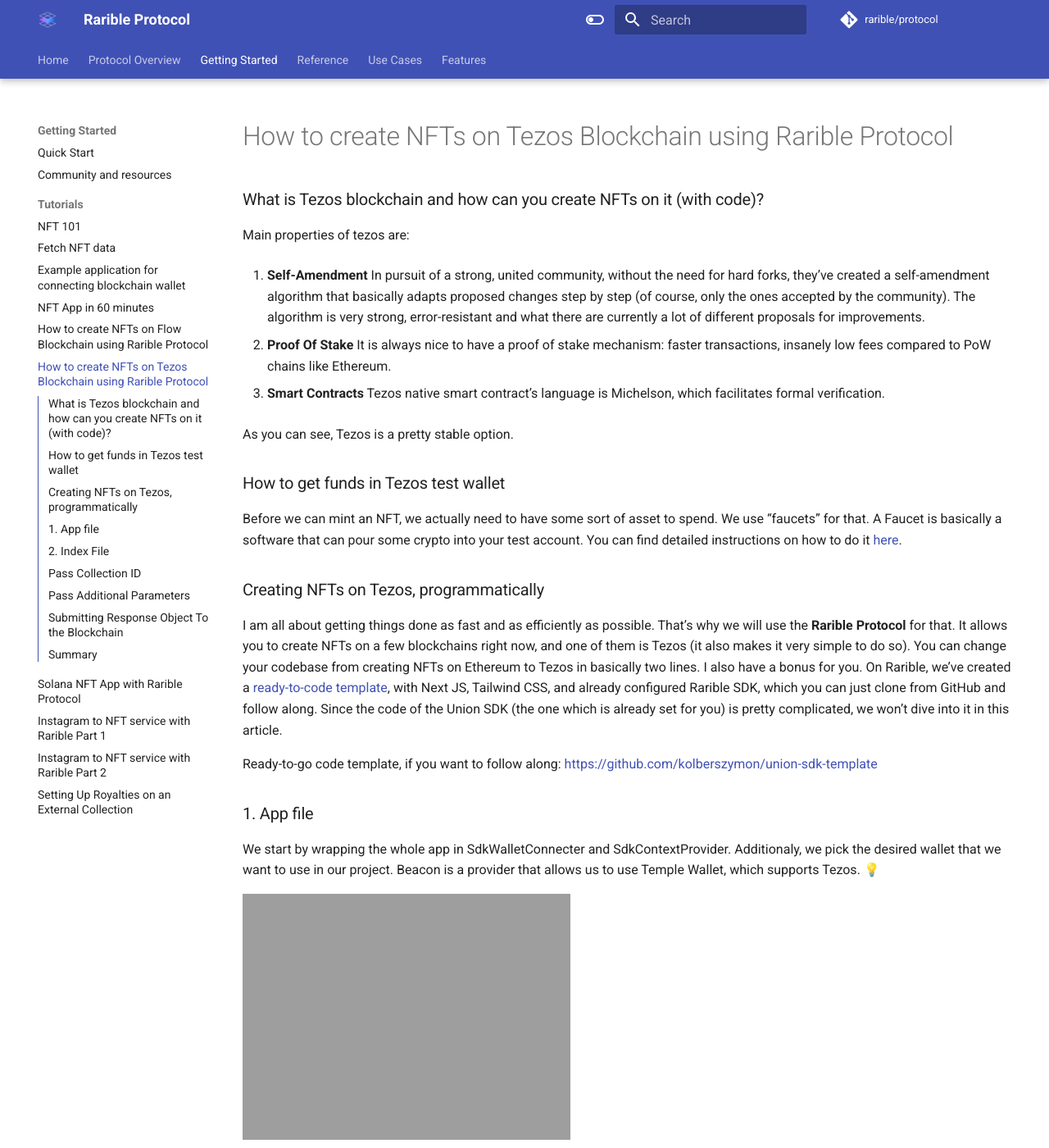
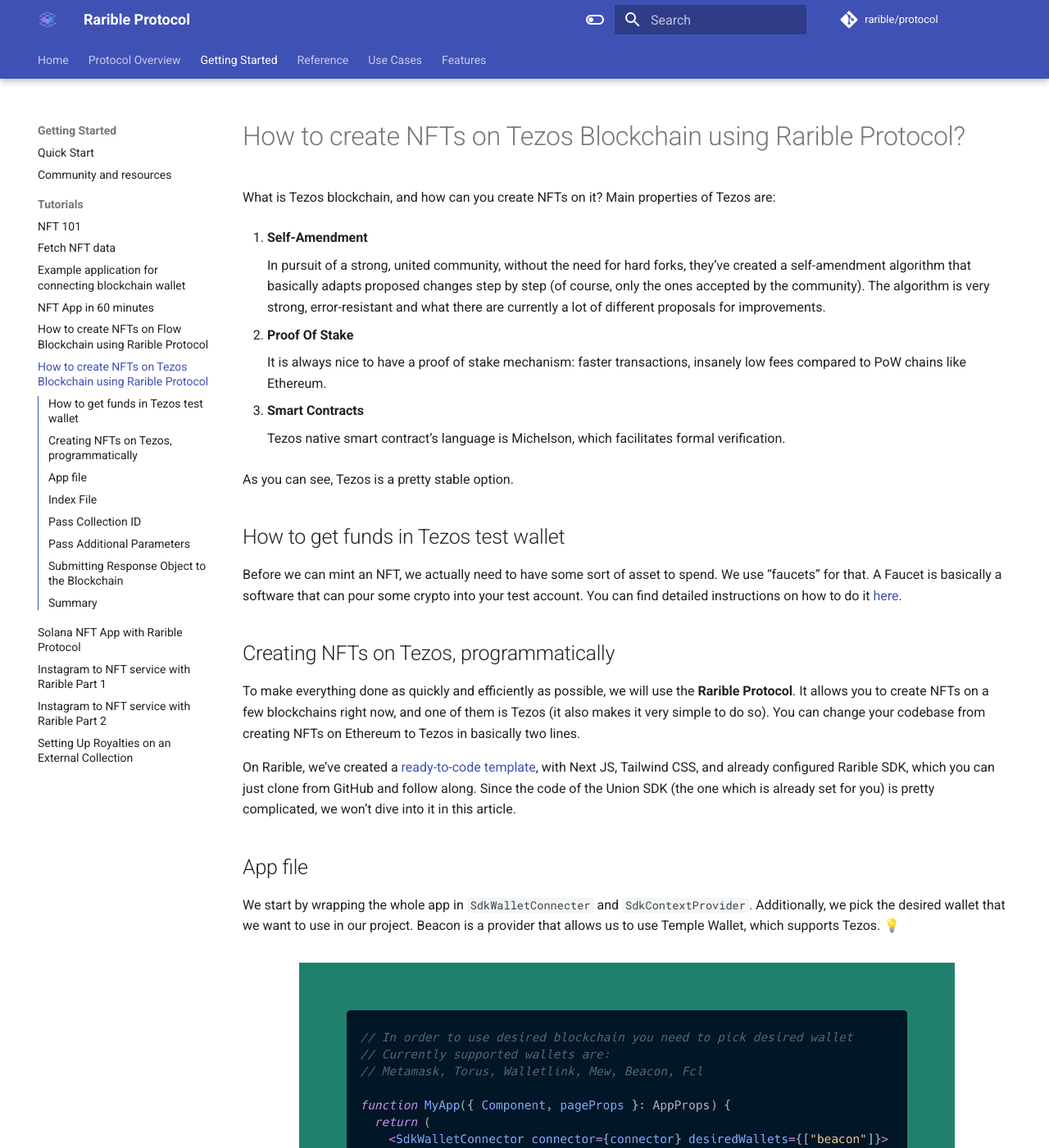
Before and after one commit to rarible/protocol, an MkDocs documentation site: the page built from docs/getting-started/tezos-blockchain-tutorial.md, in a window 1280 px wide and 1400 px high. Shown: the whole window at 82% size. Built offline with MkDocs 1.6.1 and Material for MkDocs 9.7.7, drawn with Linux system fonts in a browser that asks for light colours; comment, search, counter and statistics services are not loaded; some of the changed text lies outside the part shown.

Commit message:
feat: update tezos article

```diff
--- a/docs/getting-started/tezos-blockchain-tutorial.md
+++ b/docs/getting-started/tezos-blockchain-tutorial.md
@@ -1,48 +1,55 @@
 ---
-title: How to create NFTs on Tezos Blockchain using Rarible
-description: Tezos blockchain with Rarible API tutorial
+title: How to create NFTs on Tezos Blockchain using Rarible Protocol
+description: Tezos blockchain with Rarible Protocol tutorial
 ---
 
-### What is Tezos blockchain and how can you create NFTs on it (with code)?
+# How to create NFTs on Tezos Blockchain using Rarible Protocol?
 
-Main properties of tezos are:
+What is Tezos blockchain, and how can you create NFTs on it? Main properties of Tezos are:
 
 1. **Self-Amendment**
-   In pursuit of a strong, united community, without the need for hard forks, they’ve created a self-amendment algorithm that basically adapts proposed changes step by step (of course, only the ones accepted by the community). The algorithm is very strong, error-resistant and what there are currently a lot of different proposals for improvements.
+
+    In pursuit of a strong, united community, without the need for hard forks, they’ve created a self-amendment algorithm that basically adapts proposed changes step by step (of course, only the ones accepted by the community). The algorithm is very strong, error-resistant and what there are currently a lot of different proposals for improvements.
 
 2. **Proof Of Stake**
-   It is always nice to have a proof of stake mechanism: faster transactions, insanely low fees compared to PoW chains like Ethereum.
+
+    It is always nice to have a proof of stake mechanism: faster transactions, insanely low fees compared to PoW chains like Ethereum.
 
 3. **Smart Contracts**
-   Tezos native smart contract’s language is Michelson, which facilitates formal verification.
+
+    Tezos native smart contract’s language is Michelson, which facilitates formal verification.
 
 As you can see, Tezos is a pretty stable option.
 
-### How to get funds in Tezos test wallet
+## How to get funds in Tezos test wallet
 
 Before we can mint an NFT, we actually need to have some sort of asset to spend. We use “faucets” for that. A Faucet is basically a software that can pour some crypto into your test account. You can find detailed instructions on how to do it [here](https://usual-20something-guy.medium.com/tezos-faucet-how-to-get-free-tezos-for-hangzhou-test-blockchain-36fd188515b7).
 
-### Creating NFTs on Tezos, programmatically
+## Creating NFTs on Tezos, programmatically
 
-I am all about getting things done as fast and as efficiently as possible. That’s why we will use the **Rarible Protocol** for that. It allows you to create NFTs on a few blockchains right now, and one of them is Tezos (it also makes it very simple to do so). You can change your codebase from creating NFTs on Ethereum to Tezos in basically two lines. I also have a bonus for you. On Rarible, we’ve created a [ready-to-code template](https://github.com/kolberszymon/union-sdk-template), with Next JS, Tailwind CSS, and already configured Rarible SDK, which you can just clone from GitHub and follow along. Since the code of the Union SDK (the one which is already set for you) is pretty complicated, we won’t dive into it in this article.
+To make everything done as quickly and efficiently as possible, we will use the **Rarible Protocol**. It allows you to create NFTs on a few blockchains right now, and one of them is Tezos (it also makes it very simple to do so). You can change your codebase from creating NFTs on Ethereum to Tezos in basically two lines.
 
-Ready-to-go code template, if you want to follow along: [https://github.com/kolberszymon/union-sdk-template](https://github.com/kolberszymon/union-sdk-template)
+On Rarible, we’ve created a [ready-to-code template](https://github.com/kolberszymon/union-sdk-template), with Next JS, Tailwind CSS, and already configured Rarible SDK, which you can just clone from GitHub and follow along. Since the code of the Union SDK (the one which is already set for you) is pretty complicated, we won’t dive into it in this article.
 
-### 1. App file
+## App file
 
-We start by wrapping the whole app in SdkWalletConnecter and SdkContextProvider. Additionaly, we pick the desired wallet that we want to use in our project. Beacon is a provider that allows us to use Temple Wallet, which supports Tezos. 💡
+We start by wrapping the whole app in `SdkWalletConnecter` and `SdkContextProvider`. Additionally, we pick the desired wallet that we want to use in our project. Beacon is a provider that allows us to use Temple Wallet, which supports Tezos. 💡
 
-![_app.tsx (BTW you already have it on template file, I’m just importing it)](./img/0*BJsBeViVzagyTuIl.png)
+<figure markdown>
+![_app.tsx](./img/tezos_1.png){ width="800" }
+</figure>
 
-If you want to change the appearance of the “connect wallet” button, you can do it in sdk-wallet-connector.tsx, specifically using the **Options** function.
+If you want to change the appearance of the “connect wallet” button, you can do it in `sdk-wallet-connector.tsx`, specifically using the **Options** function.
 
-### 2. Index File
+## Index File
 
-![Simple mint application for showcase](./img/0*nmk1MPtgrRC9AiQq.png)
+<figure markdown>
+![Simple mint application for showcase](./img/tezos_2.png){ width="800" }
+</figure>
 
 The Index File is responsible for creating the view shown above.
 
-### Pass Collection ID
+## Pass Collection ID
 
 Collection ID is in a format called the “Union Address”. The Union Address is nothing more than the blockchain name in uppercase letters, followed by colon, followed by contract address. On most blockchain smart contracts there are accounts, just like any other, but with a few differences. They contain executable code. 👨‍💻
 
@@ -52,48 +59,54 @@
 
 **TEZOS: KT18vSGouhJcJZDDgrbBKkdCBjSXJWSbui3i**
 
-When it comes to Rarible’s smart contract addresses, you can find most of them [here](https://docs.rarible.org/ethereum/contract-addresses/).
+When it comes to Rarible’s smart contract addresses, you can find most of them [here](https://docs.rarible.org/reference/contract-addresses/).
 
-Unfortunately, some of them (e.g. Flow, Tezos) can change due to continuous development, so if the one shown on the docs doesn’t work, the best place to find the right one is on discord (Rarible Protocol). Just ping us there. 😉
+Unfortunately, some of them (e.g. Flow, Tezos) can change due to continuous development, so the best place to find the right one is on discord (Rarible Protocol). Just ping us there. 😉
 
 For Tezos, the address of the smart contract on Hangzhounet’s test network is:
 
-**KT18vSGouhJcJZDDgrbBKkdCBjSXJWSbui3i.**
+**KT18vSGouhJcJZDDgrbBKkdCBjSXJWSbui3i**
 
-And you can see your test Tezos token by going to[ https://rinkeby.rarible.com/](https://rinkeby.rarible.com/) and selecting the Tezos blockchain on the explore dropdown.
+And you can see your test Tezos token by going to [https://rinkeby.rarible.com/](https://rinkeby.rarible.com/) and selecting the Tezos blockchain on the explore dropdown.
 
-![How to change networks on rinkeby.rarible](./img/0*GVq_etaQADNGgpQC.png)
+<figure markdown>
+![How to change networks on rinkeby.rarible](./img/tezos_3.png){ width="800" }
+</figure>
 
-### Pass Additional Parameters
+## Pass Additional Parameters
 
-![Screen we see after passing correct collection ID](./img/0*4m1q5RwFegi4s9Bj.png)
+<figure markdown>
+![Screen we see after passing correct collection ID](./img/tezos_4.png){ width="800" }
+</figure>
 
 We use collection ID in order to determine a few things:
 
-- If Union Address is correct
-
-- If Lazy Mint is supported
-
-- If Multiple Supply is allowed
+* If Union Address is correct
+* If Lazy Mint is supported
+* If Multiple Supply is allowed
 
 You can look through the response object to see all the properties.
 
-![](./img/0*wslKreAQN0s55pTA.png)
+<figure markdown>
+![Response object](./img/tezos_5.png){ width="800" }
+</figure>
 
-### Submitting Response Object To the Blockchain
+## Submitting Response Object to the Blockchain
 
 After filling in all the wanted properties, it’s time to submit the transaction.
 
-![Mint operation](./img/0*JEYeN2_yNU3LJqz8.png)
+<figure markdown>
+![Mint operation](./img/tezos_6.png){ width="800" }
+</figure>
 
-![Successful transaction in console](./img/0*8saDzbzxz7qw0r1X.png)
+<figure markdown>
+![Successful transaction in console](./img/tezos_7.png){ width="600" }
+</figure>
 
-### Summary
+## Summary
 
 And that’s it! It’s really simple, to be honest. Now let’s take a look at what we have learned:
 
-- What Tezos is and what is special about it,
-
-- Where to find the ready-to-code GitHub template,
-
-- How to create an NFT on Tezos blockchain
+* What Tezos is and what is special about it.
+* Where to find the ready-to-code GitHub template.
+* How to create an NFT on Tezos blockchain.
```
Also changed, not shown: docs/getting-started/img/tezos_1.png (renamed from docs/getting-started/img/BJsBeViVzagyTuIl.png), docs/getting-started/img/tezos_2.png (renamed from docs/getting-started/img/nmk1MPtgrRC9AiQq.png), docs/getting-started/img/tezos_3.png (renamed from docs/getting-started/img/GVqetaQADNGgpQC.png), docs/getting-started/img/tezos_4.png (renamed from docs/getting-started/img/4m1q5RwFegi4s9Bj.png), docs/getting-started/img/tezos_5.png (renamed from docs/getting-started/img/wslKreAQN0s55pTA.png), docs/getting-started/img/tezos_6.png (renamed from docs/getting-started/img/JEYeN2yNU3LJqz8.png), docs/getting-started/img/tezos_7.png (renamed from docs/getting-started/img/8saDzbzxz7qw0r1X.png).
